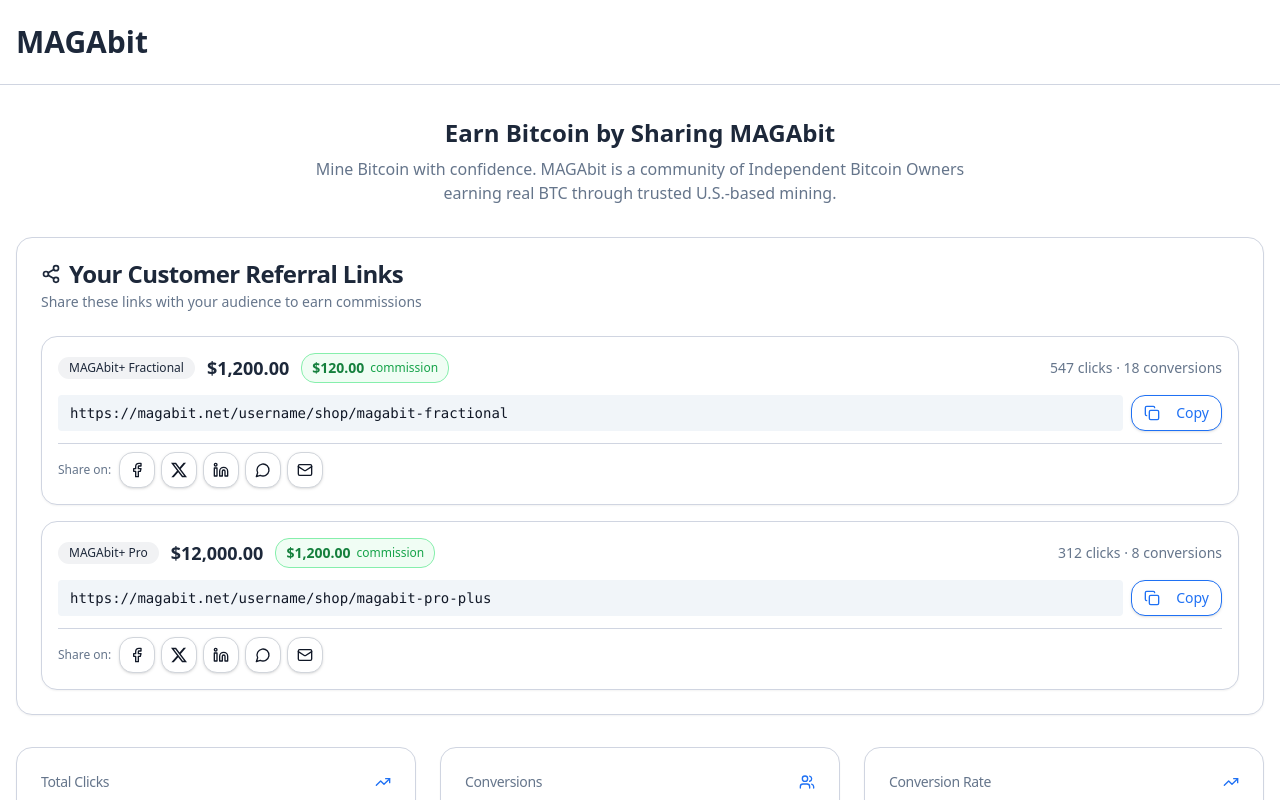
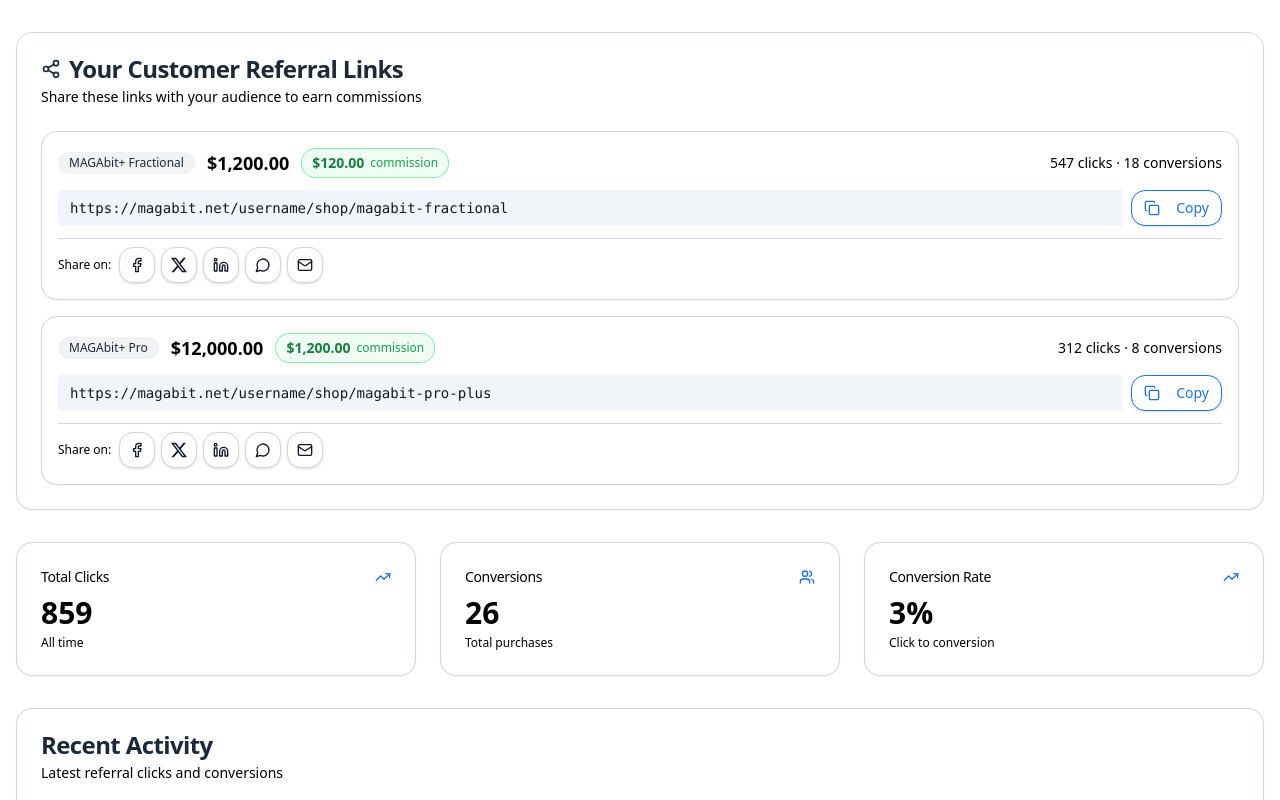
Before and after one commit to sgerritse/magabit-customer-refferal, a React (Vite) app: page / in a window 1280 px wide. Shown: the top 800 px of the page. Built offline with nearby package versions, Linux system fonts and the light colour scheme.

Commit message:
Fix styling and remove unnecessary elements

```diff
--- a/src/index.css
+++ b/src/index.css
@@ -8,7 +8,7 @@
   :root {
     /* Base colors */
     --background: 0 0% 100%;
-    --foreground: 217 33% 17%;
+    --foreground: 0 0% 0%;
 
     /* Card system */
     --card: 0 0% 100%;
@@ -25,7 +25,7 @@
 
     /* Muted - Light gray for subtle elements */
     --muted: 0 0% 98%;
-    --muted-foreground: 215 16% 47%;
+    --muted-foreground: 0 0% 0%;
 
     /* Accent - Amber */
     --accent: 38 92% 50%;
@@ -45,7 +45,7 @@
     --ring: 221 45% 23%;
 
     /* Customer Referral Background */
-    --customer-referral-bg: 210 13% 62%;
+    --customer-referral-bg: 0 0% 96%;
 
     /* Popover */
     --popover: 0 0% 100%;
--- a/src/pages/CustomerReferral.tsx
+++ b/src/pages/CustomerReferral.tsx
@@ -143,23 +143,8 @@ const CustomerReferral = () => {
     });
   };
   return <div className="min-h-screen customer-referral-bg">
-      {/* Header */}
-      <header className="border-b border-border bg-card">
-        <div className="container max-w-7xl mx-auto px-4 py-6">
-          <h1 className="text-3xl font-bold text-foreground">MAGAbit</h1>
-        </div>
-      </header>
-
       {/* Main Content */}
       <main className="container max-w-7xl mx-auto px-4 py-8 space-y-8">
-        {/* Intro Section */}
-        <div className="text-center space-y-2">
-          <h2 className="text-2xl font-bold text-foreground">Earn Bitcoin by Sharing MAGAbit</h2>
-          <p className="text-muted-foreground max-w-2xl mx-auto">
-            Mine Bitcoin with confidence. MAGAbit is a community of Independent Bitcoin Owners earning real BTC through trusted U.S.-based mining.
-          </p>
-        </div>
-
         {/* Referral Links Section */}
         <Card>
           <CardHeader>
```
